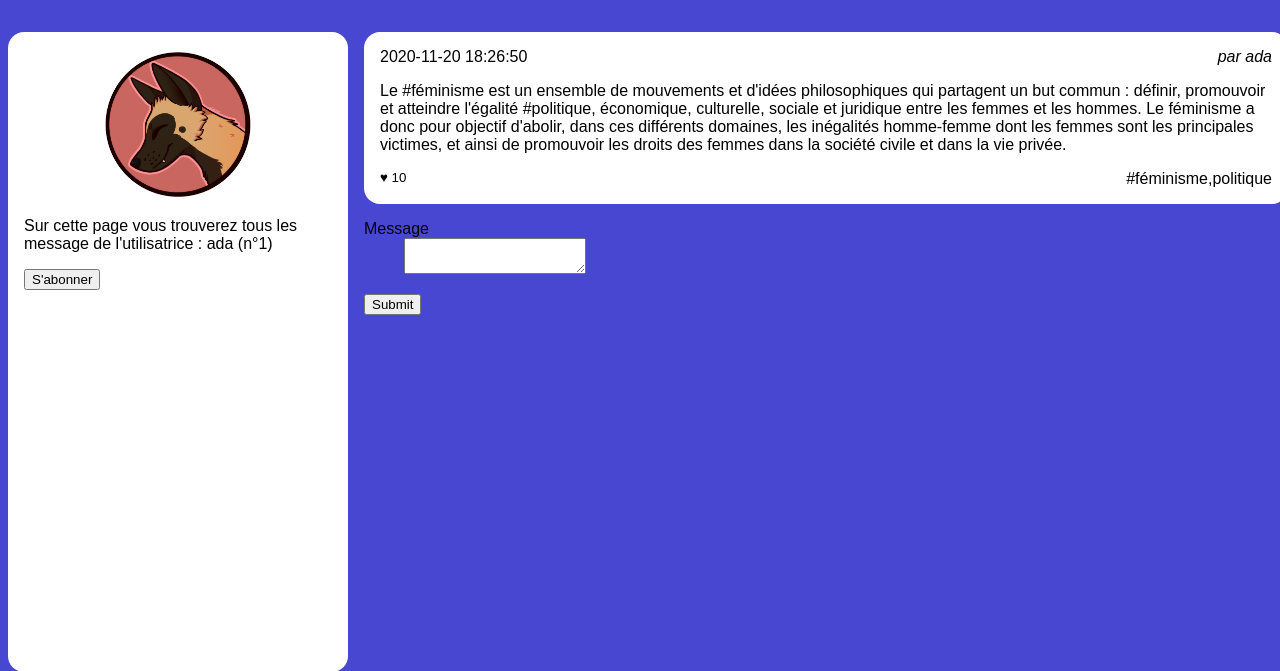
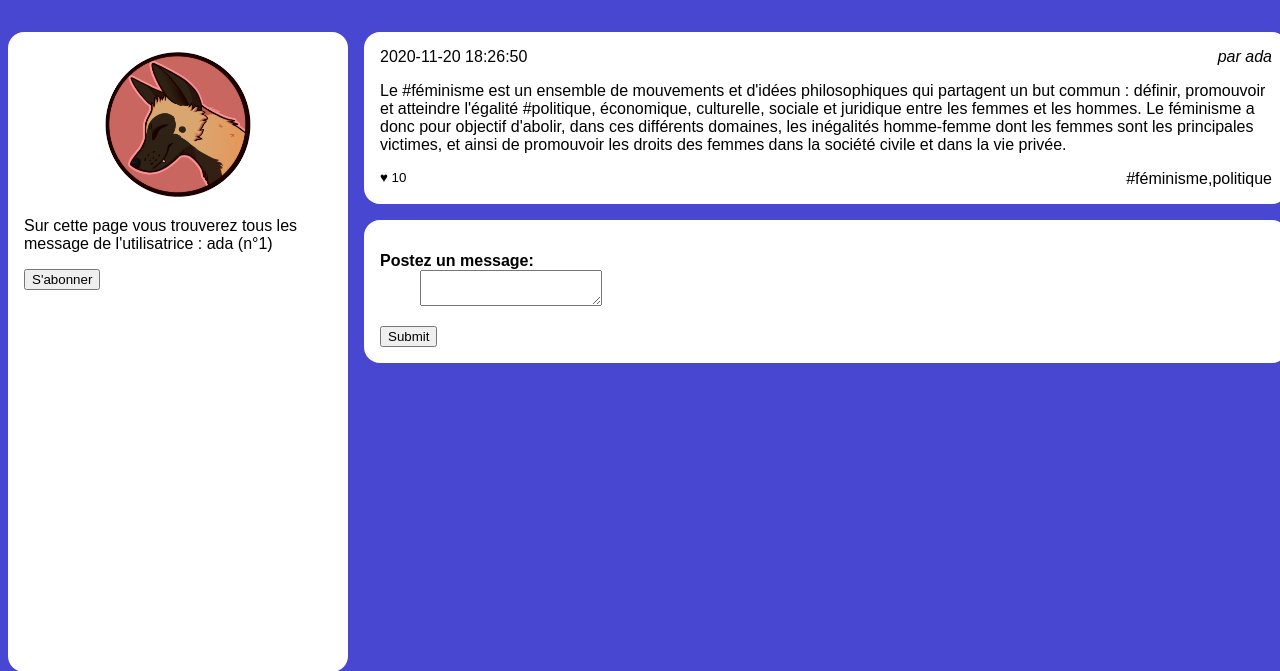
Before and after one commit to MarieCoulay/Projet-Collectif-Reseau-Social-PHP, a PHP site: page /wall.php in a window 1280 px wide. Shown: the part 90-761 px from the top of the page. Run offline with PHP 8.4, Linux system fonts and the light colour scheme; a user stored in the database is signed in; data comes from the database, SQL or seed files in the repository; data that the repository does not hold is empty.

Commit message:
style encart message WIP

```diff
--- a/resoc/wall.php
+++ b/resoc/wall.php
@@ -87,13 +87,15 @@ include "session.php"
             }
             ?>
             <!-- Bloc d'input du post à ajouter -->
+            <aside>
                 <form action="wall.php" method="post">
                     <dl>
-                    <dt><label for='message'>Message</label></dt>
+                        <dt><label for='message'><b>Postez un message:<b></label></dt>
                         <dd><textarea name='message'></textarea></dd>
                     </dl>
                     <input type='submit' onchange="location.reload()">
                 </form>
+            </aside>
         </main>
     </div>
 </body>
```
Lines whose indentation alone changed are shown as unchanged.
